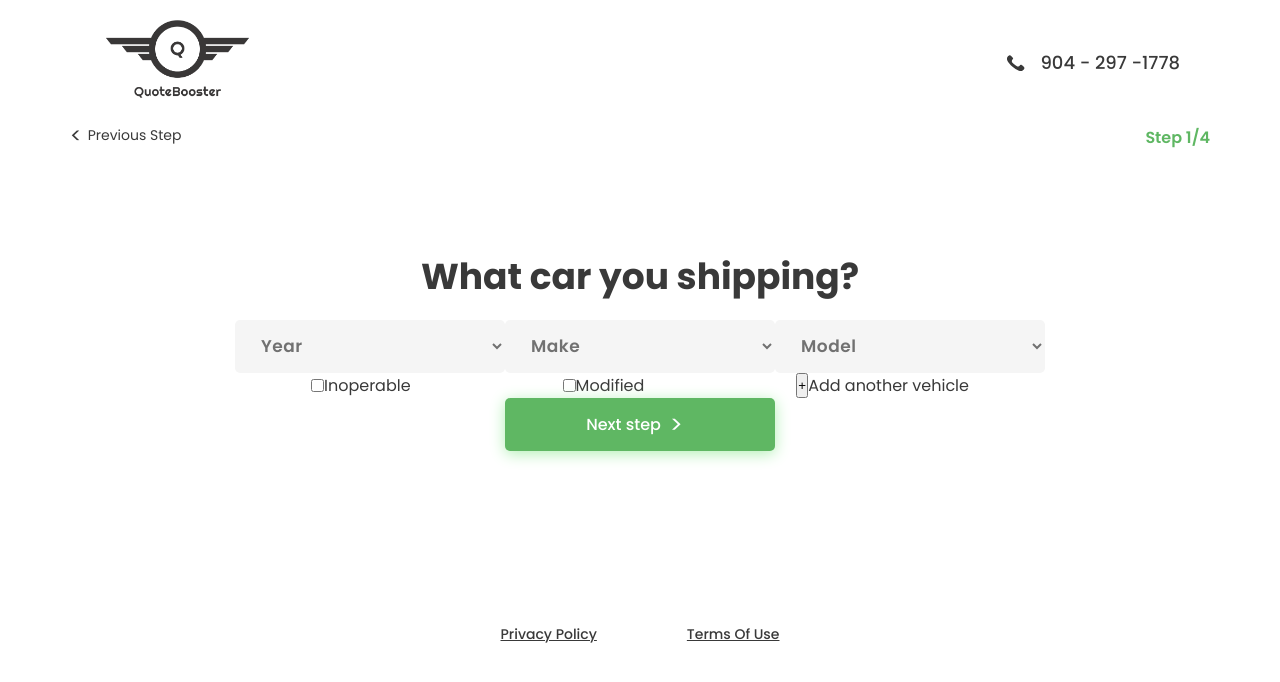
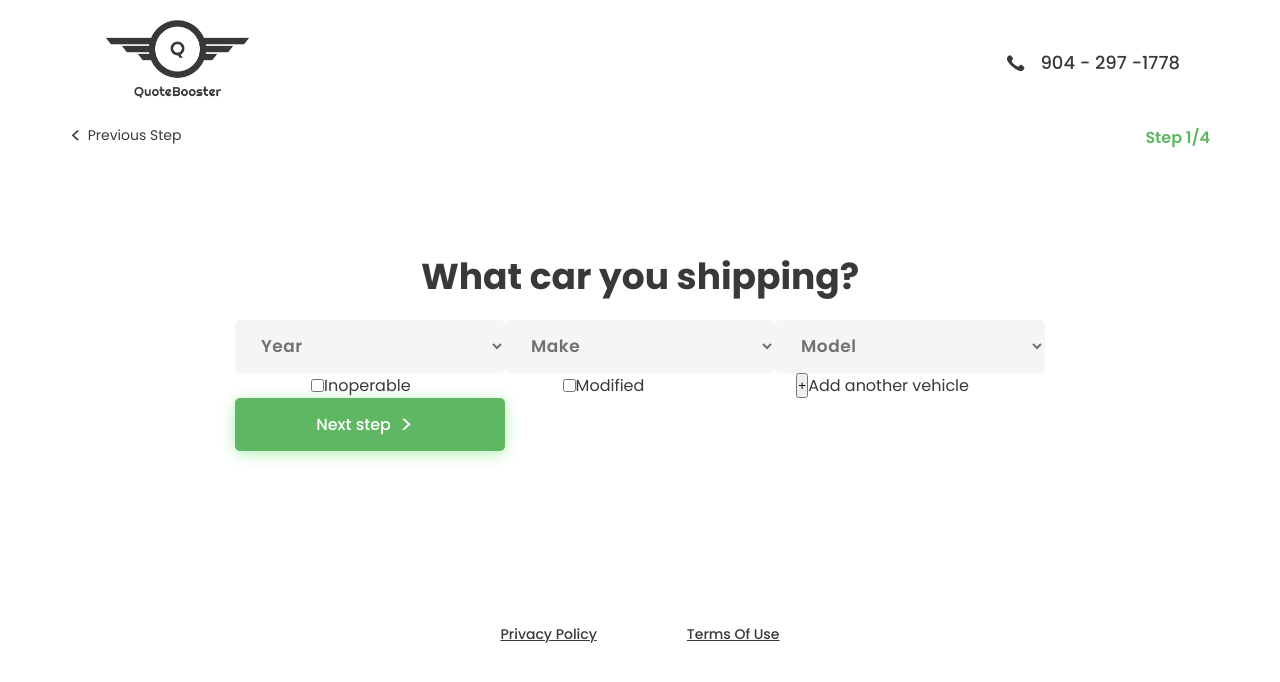
Before and after one commit to Akatocha/proj-mit-v, a Vue app: page /step1 in a window 1280 px wide. Shown: the top 682 px of the page. Built offline with nearby package versions, Linux system fonts and the light colour scheme.

Commit message:
степ 1

```diff
--- /dev/null
+++ b/src/components/inputBox.vue
@@ -0,0 +1,123 @@
+<template>
+  <div>
+    <select @change="selectYear" v-model="year" class="inp-text">
+      <option disabled value="start">Year</option>
+      <option
+      v-for="(year, key) in yearsArr"
+      :key="key"
+      :value="year">{{year}} </option>
+    </select>
+
+    <select @change="selectMake" v-model="makeId" class="inp-text">
+      <option disabled value="start">Make</option>
+      <option
+      v-if="responseMake"
+      v-for="(make, key) in responseMake"
+      :key="key"
+      :value="make.id">{{make.value}} </option>
+    </select>
+
+    <select @change="selectModel" v-model="modelId" class="inp-text">
+      <option disabled value="start">Model</option>
+      <option
+      v-if="responseModel"
+      v-for="(model, key) in responseModel"
+      :key="key"
+      :value="model.id">{{model.value}} </option>
+    </select>
+
+    <div class="checkbox-box">
+      <div class="checkbox-container">
+        <input type="checkbox">
+        <span>Inoperable</span>
+      </div>
+      <div class="checkbox-container">
+        <input type="checkbox">
+        <span>Modified</span>
+      </div>
+      <div class="checkbox-container" >
+        <button @click="addInput" >+</button>
+        <span>Add another vehicle</span>
+      </div>
+    </div>
+  </div>
+</template>
+
+<script>
+  export default {
+    data() {
+      return {
+        year: 'start',
+        makeId: 'start',
+        modelId: 'start',
+        responseMake: null,
+        responseModel: null,
+      }
+    },
+    computed: {
+      yearsArr() {
+        let years = []
+        for (let i = 1917; i <= 2021; i++){
+          if(i == 1943){
+            i = 1945
+          }
+          years.push(i)
+        }
+        return years
+      }
+    },
+    methods: {
+      selectModel(){
+        // console.log(this.modelId)
+        this.$emit('catchDataFromInput', this.modelId)
+      },
+      selectMake(){
+        let idMake = this.makeId
+        this.axios.get(`https://quotebooster.com/api/model/by_make_id.json?make_id=${idMake}`)
+        .then((response) => {
+          // console.log(response.data)
+          this.responseModel = response.data
+        }).catch(err => console.log(err))
+      },
+      selectYear(){
+        let year = this.year
+        this.axios.get(`https://quotebooster.com/api/make/by_year.json?year=${year}`)
+        .then((response) => {
+          // console.log(response.data)
+          this.responseMake = response.data
+        }).catch(err => console.log(err))
+      },
+      addInput(){
+        this.$emit('addInput')
+      }
+    },
+  }
+</script>
+
+<style lang="scss" scoped>
+.checkbox-box{
+  display: flex;
+  width: 100%;
+}
+
+.checkbox-container{
+  display: flex;
+  margin: auto;
+}
+
+.inp-text{
+  padding: 15px 22px;
+  height: 53px;
+  background: #F5F5F5;
+  border-radius: 5px;
+  width: 270px;
+  font-family: Poppins;
+  font-style: normal;
+  font-weight: 600;
+  font-size: 17px;
+  line-height: 25px;
+  letter-spacing: 0.03em;
+  color: #717171;
+  border: none;
+}
+</style>
--- a/src/views/Step1.vue
+++ b/src/views/Step1.vue
@@ -2,112 +2,43 @@
   <div>
     <div class="content">
       <h1>What car you shipping?</h1>
-      <div v-for="repeat in counterArrInput" :key="repeat"
-      class="input-box">
-        <select @change="selectYear" v-model="year" class="inp-text">
-          <option disabled value="start">Year</option>
-          <option
-          v-for="(year, key) in yearsArr"
-          :key="key"
-          :value="year">{{year}} </option>
-        </select>
 
-        <select @change="selectMake" v-model="makeId" class="inp-text">
-          <option disabled value="start">Make</option>
-          <option
-          v-if="responseMake"
-          v-for="(make, key) in responseMake"
-          :key="key"
-          :value="make.id">{{make.value}} </option>
-        </select>
+        <InputBox v-for="i in repeatCoutn" :key="i"
+        @addInput="addInput"
+        @catchDataFromInput='catchDataFromInput'></InputBox>
 
-        <select @change="selectModel" v-model="modelId" class="inp-text">
-          <option disabled value="start">Model</option>
-          <option
-          v-if="responseModel"
-          v-for="(model, key) in responseModel"
-          :key="key"
-          :value="model.id">{{model.value}} </option>
-        </select>
-
-        <div class="checkbox-box">
-          <div class="checkbox-container">
-            <input type="checkbox">
-            <span>Inoperable</span>
-          </div>
-          <div class="checkbox-container">
-            <input type="checkbox">
-            <span>Modified</span>
-          </div>
-          <div class="checkbox-container" v-if="btnShow(repeat)">
-            <button @click="addcounterArrInput" >+</button>
-            <span>Add another vehicle</span>
-          </div>
-        </div>
-      </div>
-        <router-link tag="span" class="btn" to="/step2">Next step</router-link>
     </div>
+      <router-link tag="span" class="btn" to="/step2">Next step</router-link>
   </div>
 </template>
 
 <script>
 
+import InputBox from '../components/inputBox'
+
+
   export default {
+    components: {
+      InputBox,
+    },
     data() {
       return {
-        counterArrInput: [1],
-        year: 'start',
-        makeId: 'start',
-        modelId: 'start',
-        responseMake: null,
-        responseModel: null,
-      }
-    },
-    computed: {
-      yearsArr() {
-        let years = []
-        for (let i = 1917; i <= 2021; i++){
-          if(i == 1943){
-            i = 1945
-          }
-          years.push(i)
-        }
-
-        return years
+        ArrayData: [
+        ],
+        repeatCoutn: 1,
       }
     },
     methods: {
-      selectModel(){
-        console.log(this.modelId)
+      catchDataFromInput(modelId){
+        console.log(modelId)
+
+        this.ArrayData[this.repeatCoutn-1] = modelId
       },
-      selectMake(){
-        let idMake = this.makeId
-        this.axios.get(`https://quotebooster.com/api/model/by_make_id.json?make_id=${idMake}`)
-        .then((response) => {
-          // console.log(response.data)
-          this.responseModel = response.data
-        }).catch(err => console.log(err))
-      },
-      selectYear(){
-        let year = this.year
-        this.axios.get(`https://quotebooster.com/api/make/by_year.json?year=${year}`)
-        .then((response) => {
-          // console.log(response.data)
-          this.responseMake = response.data
-        }).catch(err => console.log(err))
-      },
-      addcounterArrInput(){
-        let n = this.counterArrInput.length +1
-        this.counterArrInput.push(n)
-      },
-      btnShow(repeat) {
-        let n = this.counterArrInput.length
-        if (repeat == n){
-          return true
-        }else{
-          return false
-        }
+      addInput(){
+        this.repeatCoutn = this.repeatCoutn +1
       }
+
+
     },
   }
 </script>
```
